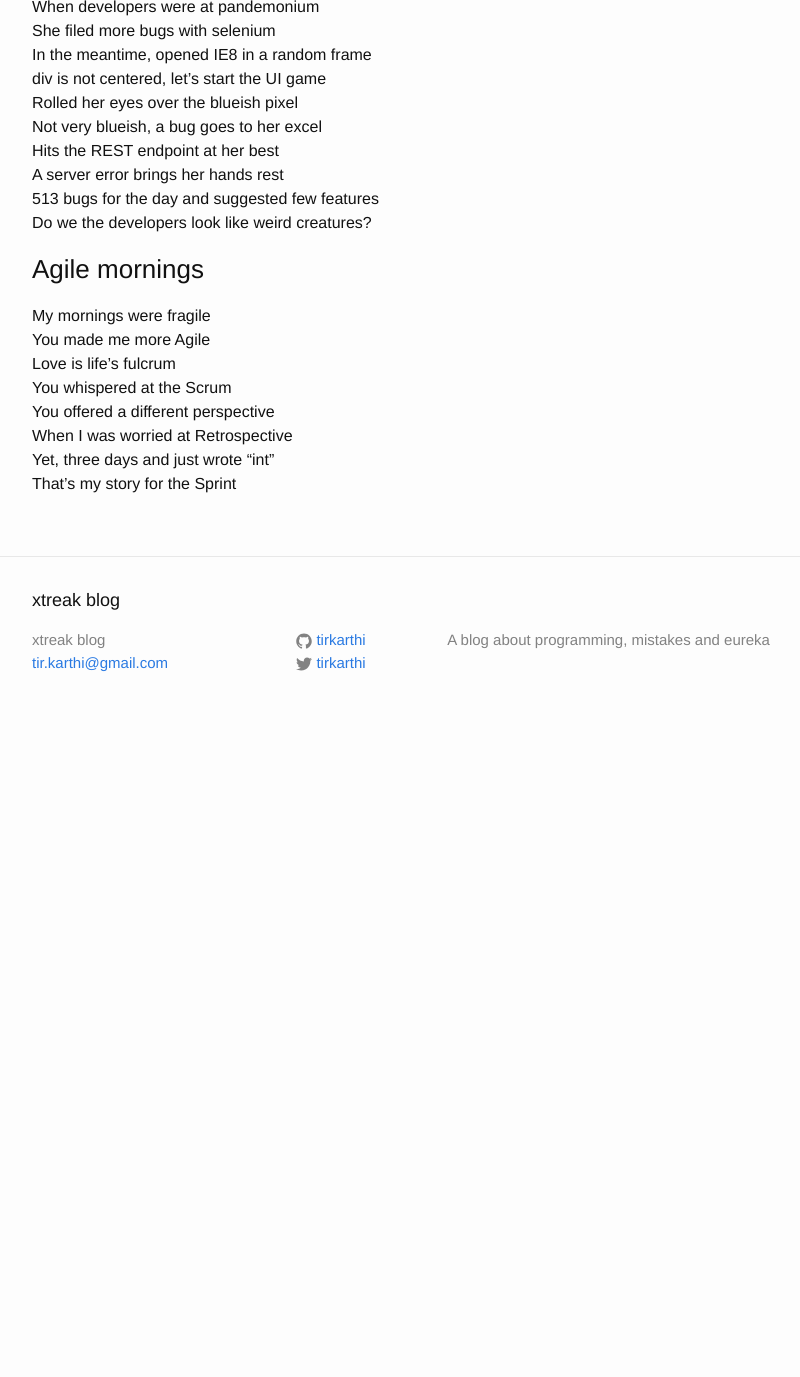
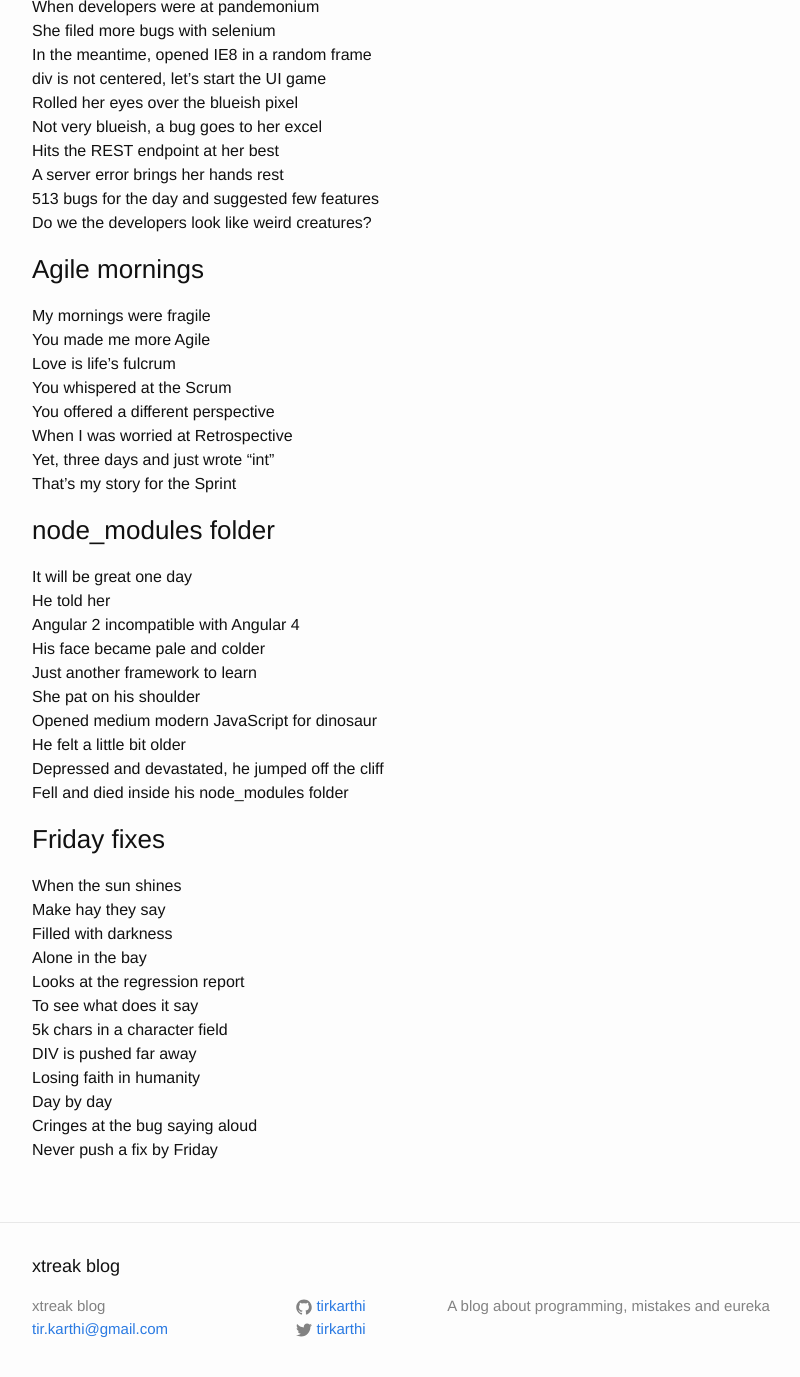
Before and after one commit to tirkarthi/tirkarthi.github.io, a Jekyll site: the page built from poems.md, in a window 1280 px wide and 1400 px high, scrolled down 1111 px. Shown: the top 1377 px of the window, without its empty margins (238-1038 px from the left). Built offline with Jekyll 4.4.1, drawn with Linux system fonts in a browser that asks for light colours; before the commit the page ends 1845 px from its top, so only the background shows below that.

Commit message:
Add some more poems

```diff
--- a/poems.md
+++ b/poems.md
@@ -63,3 +63,31 @@ You offered a different perspective
 When I was worried at Retrospective
 Yet, three days and just wrote "int"
 That's my story for the Sprint
+
+### node_modules folder
+
+It will be great one day
+He told her
+Angular 2 incompatible with Angular 4
+His face became pale and colder
+Just another framework to learn
+She pat on his shoulder
+Opened medium modern JavaScript for dinosaur
+He felt a little bit older
+Depressed and devastated, he jumped off the cliff
+Fell and died inside his node_modules folder
+
+### Friday fixes
+
+When the sun shines
+Make hay they say
+Filled with darkness
+Alone in the bay
+Looks at the regression report
+To see what does it say
+5k chars in a character field
+DIV is pushed far away
+Losing faith in humanity
+Day by day
+Cringes at the bug saying aloud
+Never push a fix by Friday
```
